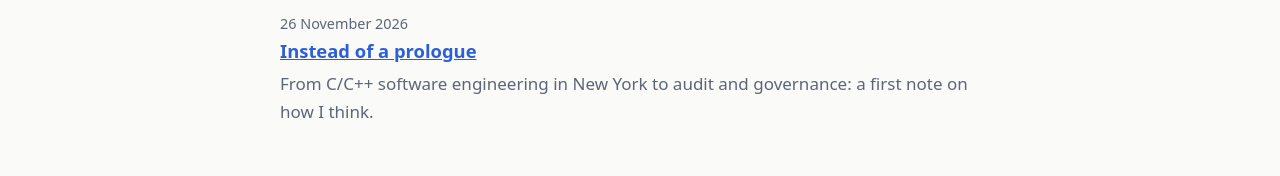
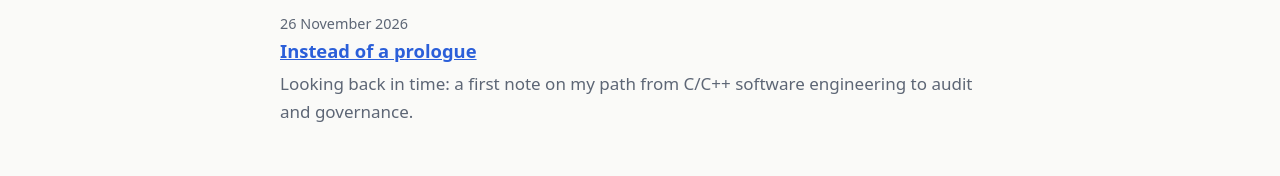
Before and after one commit to harryBdev/harryBdev.github.io, a plain HTML site: page articles/index.html in a window 1280 px wide. Shown: the part 394-570 px from the top of the page. Drawn offline with Linux system fonts and the light colour scheme.

Commit message:
Update article summary text in index.html

```diff
--- a/articles/index.html
+++ b/articles/index.html
@@ -30,7 +30,7 @@
         <li>
           <span class="date">26 November 2026</span>
           <a href="instead-of-a-prologue.html">Instead of a prologue</a>
-          <p>From C/C++ software engineering in New York to audit and governance: a first note on how I think.</p>
+          <p>Looking back in time: a first note on my path from C/C++ software engineering to audit and governance.</p>
         </li>
       </ul>
     </section>
```
